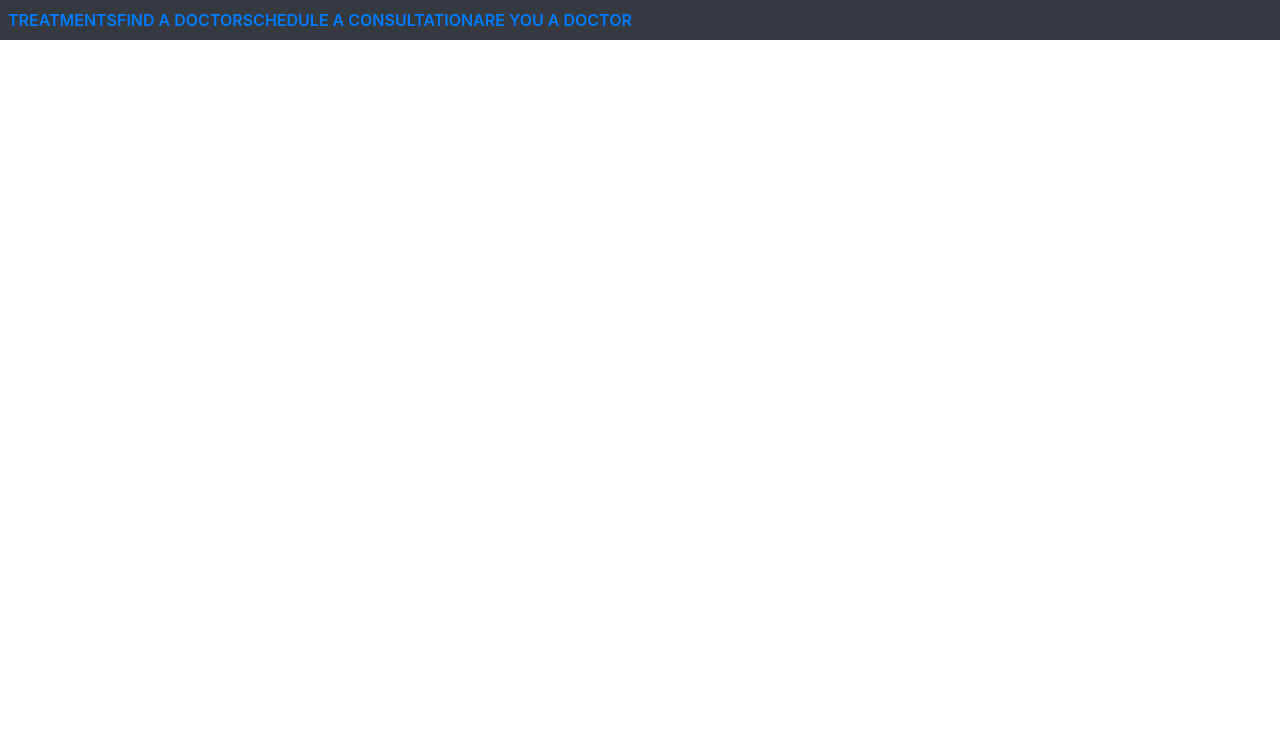
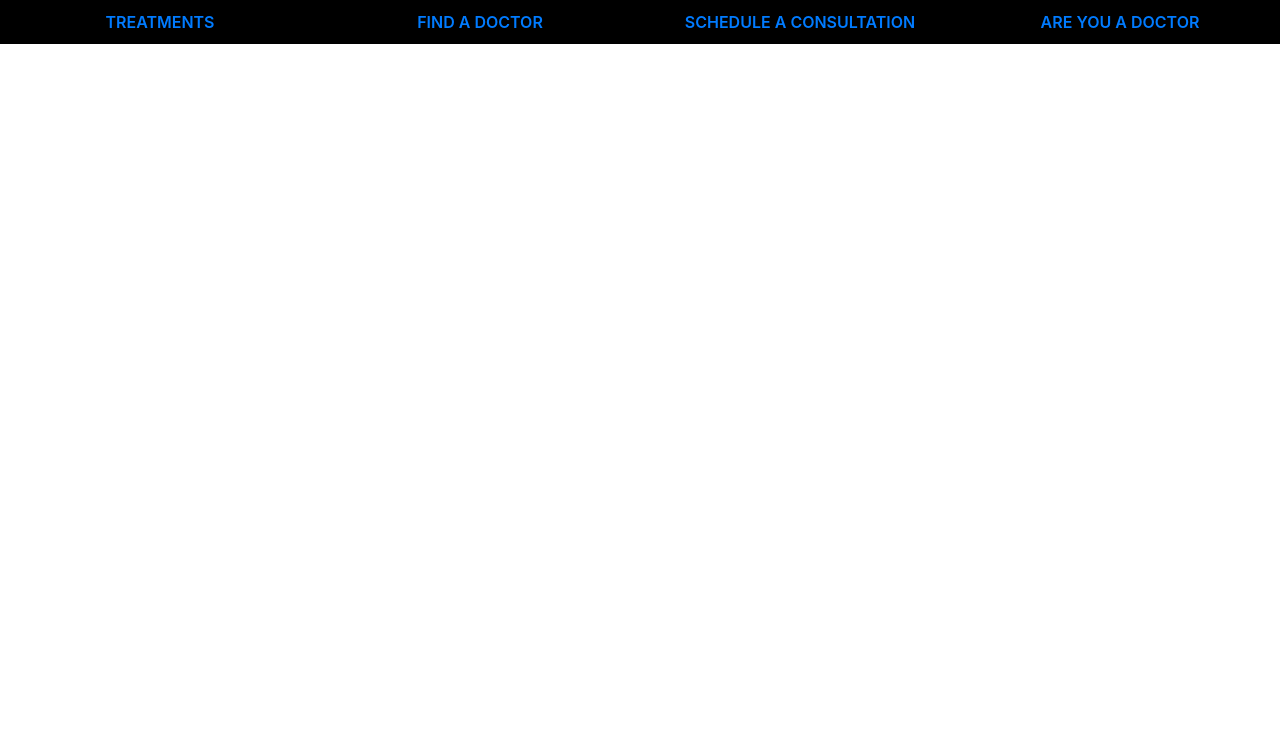
Before and after one commit to elitecleaningconcepts/interfazNiptuck, a plain HTML site: page index.html in a window 1280 px wide. Shown: the part 56-800 px from the top of the page. Drawn offline with Linux system fonts and the light colour scheme.

Commit message:
se agrega espacios homogenios a menu del banner

```diff
--- /dev/null
+++ b/css/estilos.css
@@ -0,0 +1,14 @@
+.menu{
+    background-color:#CCC;
+    width:100%;
+    display:flex;
+    justify-content: space-around;
+    background: #000;
+}
+
+.menu-item{
+    width:20%;
+    float:left;
+    margin: 10px;
+    text-align: center;
+}
--- a/index.html
+++ b/index.html
@@ -7,6 +7,7 @@
     <script src="jquery/jquery.js"></script>
     <script src="js/bootstrap.min.js"></script>
     <link rel="stylesheet" href="css/bootstrap.css">
+    <link rel="stylesheet" href="css/estilos.css">
 </head>
 
 <body>
@@ -30,7 +31,7 @@
       </div>
     </nav>
 
-    <span class="d-block p-2 bg-dark text-white"><a href="">TREATMENTS</a><a href="">FIND A DOCTOR</a><a href="">SCHEDULE A CONSULTATION</a><a href="">ARE YOU A DOCTOR</a></span>
+    <div class="menu"><div class="menu-item" class="menu-item"><a href="">TREATMENTS</a></div><div class="menu-item"><a href="">FIND A DOCTOR</a></div><div class="menu-item"><a href="">SCHEDULE A CONSULTATION</a></div><div class="menu-item"><a href="">ARE YOU A DOCTOR</a></div></div>
 
     <script src=""></script>
 </body>
```
